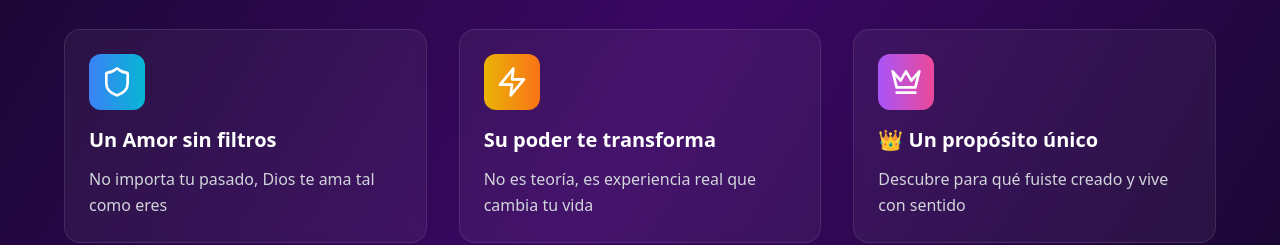
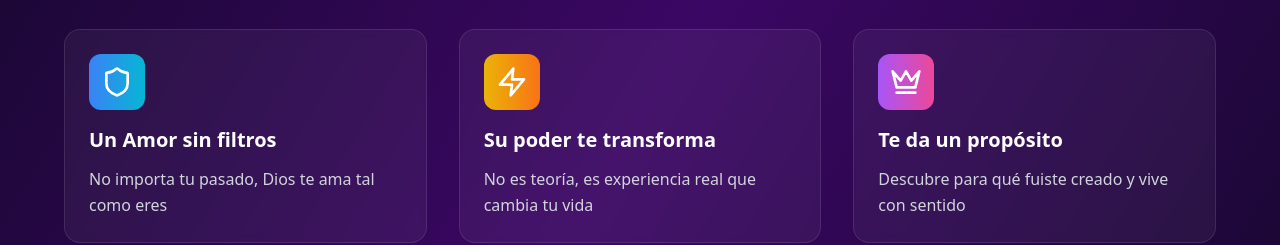
Before and after one commit to AjnebAlReves/website, a React (Vite) app: page /cristoteama in a window 1280 px wide. Shown: the part 969-1214 px from the top of the page. Built offline with nearby package versions, Linux system fonts and the light colour scheme.

Commit message:
Updated CristoTeAma.tsx

```diff
--- a/src/components/CristoTeAma.tsx
+++ b/src/components/CristoTeAma.tsx
@@ -381,7 +381,7 @@ const CristoTeAma: React.FC<CristoTeAmaProps> = ({
               },
               {
                 icon: <Crown className="w-8 h-8" />,
-                title: "👑 Un propósito único",
+                title: "Te da un propósito",
                 description: "Descubre para qué fuiste creado y vive con sentido",
                 color: "from-purple-500 to-pink-500"
               }
```
